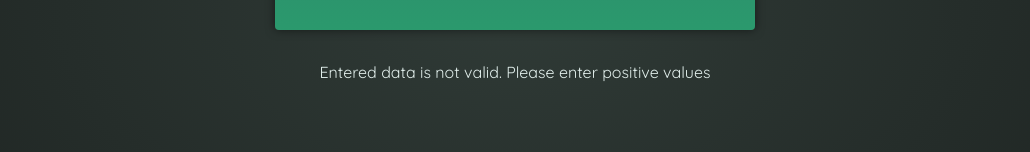
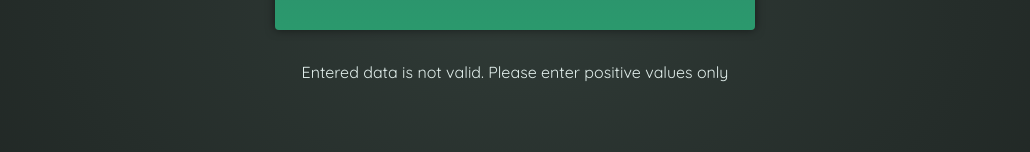
Before and after one commit to AndreiLungu64/angular-compound-interest-calculator, an Angular app: page / in a window 1280 px wide. Both pictures are taken after a click on the button "CALCULATE". Shown: the part 410-562 px from the top of the page, without its empty margins (125-1155 px from the left). Built offline with nearby package versions, Linux system fonts and the light colour scheme.

Commit message:
changed invalid data message text

```diff
--- a/src/app/investment-results/investment-results.component.html
+++ b/src/app/investment-results/investment-results.component.html
@@ -2,7 +2,7 @@
 <p class="centered">No investments results history available. Please enter your data.</p>
 }
 @else if(!isDataValid()){
-<p class="centered">Entered data is not valid. Please enter positive values</p>
+<p class="centered">Entered data is not valid. Please enter positive values only</p>
 }
 
 @else{
```
